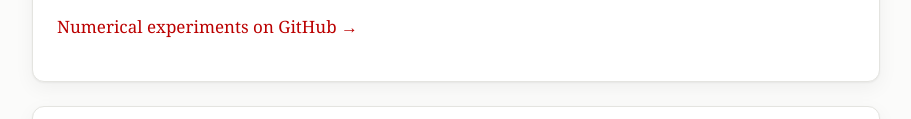
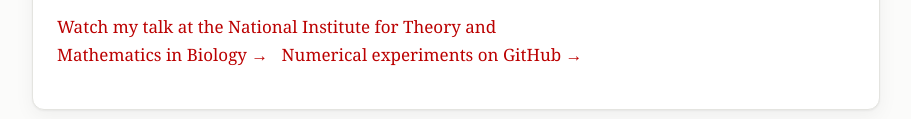
Before and after one commit to ldobrien1234/ldobrien1234.github.io, a plain HTML site: page projects.html in a window 1280 px wide. Shown: the part 2023-2142 px from the top of the page, without its empty margins (184-1095 px from the left). Drawn offline with Linux system fonts and the light colour scheme.

Commit message:
Add NITMB talk

```diff
--- a/projects.html
+++ b/projects.html
@@ -60,7 +60,7 @@
       <div class="meta"><span class="tag">Pattern formation</span><span class="tag">Bifurcation theory</span></div>
       <h3>Structural causes of pattern formation</h3>
       <p>Pattern formation is a hallmark of developmental biology, where cells within a tissue or organism differentiate in a precise spatial arrangement to form complex patterns. In <a href="https://doi.org/10.1007/s00285-025-02296-9" target="_blank" rel="noopener">recent work</a>, we show that patterns of cell fates depend on both the cell-communication network and the chemical signals within each cell. We hope to generalize this work to pinpoint molecular causes of pattern failure.</p>
-      <p><a href="https://github.com/ldobrien1234/cell-pattern-validation" target="_blank" rel="noopener">Numerical experiments on GitHub →</a></p>
+      <p><a href="https://www.youtube.com/watch?v=zKN45efsZfQ" target="_blank" rel="noopener">Watch my talk at the National Institute for Theory and Mathematics in Biology →</a>&nbsp;&nbsp;&nbsp;<a href="https://github.com/ldobrien1234/cell-pattern-validation" target="_blank" rel="noopener">Numerical experiments on GitHub →</a></p>
     </div>
     <figure>
       <img src="assets/img/cell-pattern.svg" alt="Example of a cell fate pattern forming in a tissue" loading="lazy">
```
